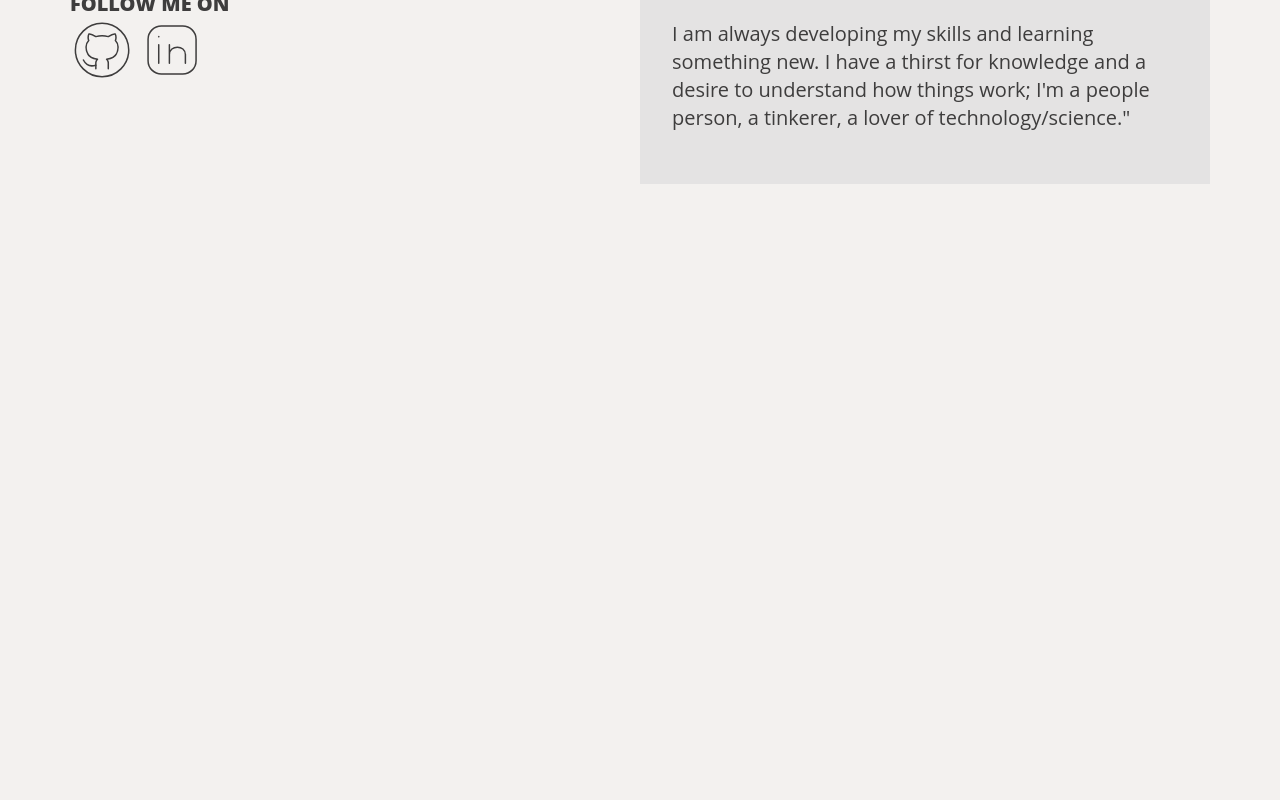
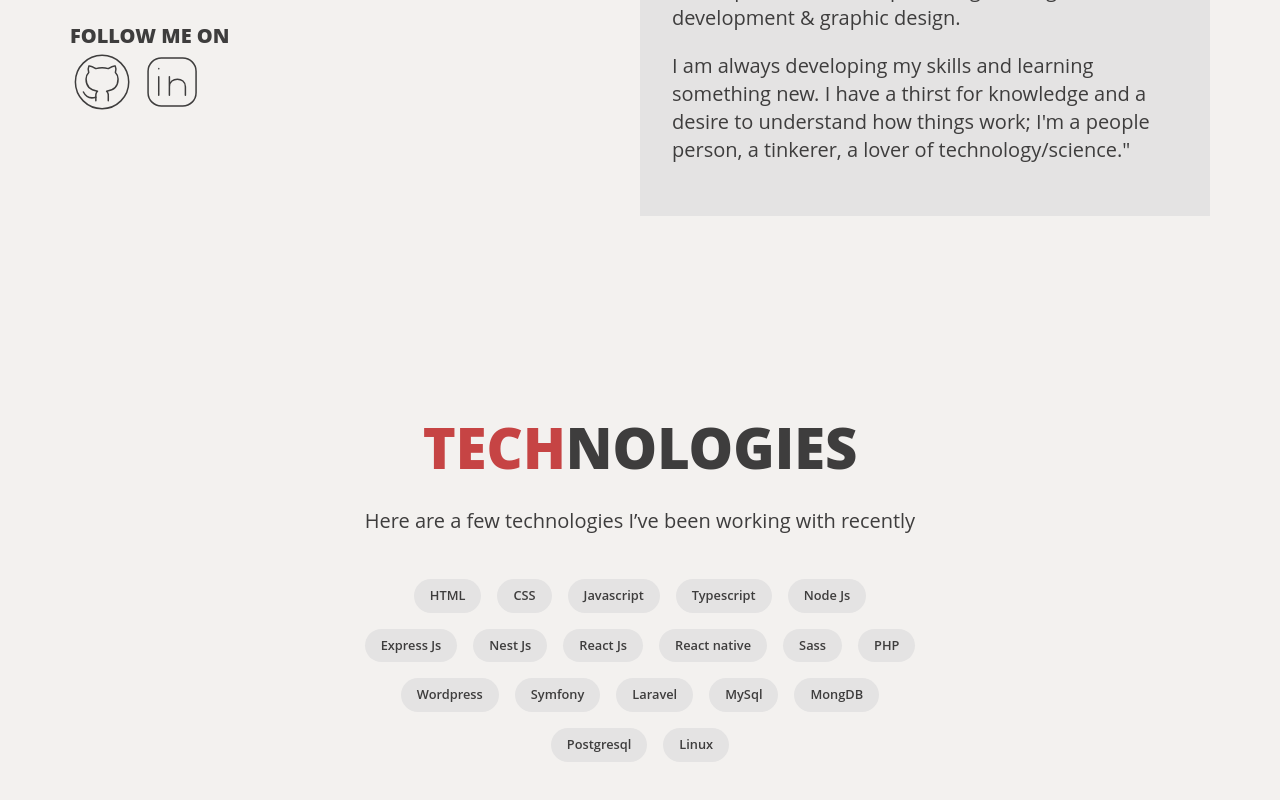
Before and after one commit to Randy-RM/portfolio-assani-beni-randy, a React (Vite) app: page / in a window 1280 px wide. Shown: the part 963-1763 px from the top of the page. Before the commit the page ends 1243 px from the top, so only its background shows below. Built offline with nearby package versions, Linux system fonts and the light colour scheme; a web font is replaced by a local one.

Commit message:
feat : creat badge component and technologies section

```diff
--- a/src/assets/sass/base/_helpers.scss
+++ b/src/assets/sass/base/_helpers.scss
@@ -56,6 +56,13 @@
   width: 1px;
 }
 
+.badge {
+  font-size: 0.8rem;
+  padding: 0.5rem 1rem;
+  margin: 0.5rem;
+  display: inline-block;
+}
+
 .p-1 {
   padding: 1rem;
 }
@@ -64,6 +71,10 @@
   padding: 2rem;
 }
 
+.standard-radius {
+  border-radius: 25px;
+}
+
 @media (max-width: map.get($breakpoints, "tablet")) {
   .hide-bloc-on-mobile {
     display: none;
--- a/src/assets/sass/base/_typography.scss
+++ b/src/assets/sass/base/_typography.scss
@@ -6,6 +6,10 @@
 body {
   color: $text-color;
   font: normal 125% / 1.4 $text-font-stack;
+}
+/*----text alignement----*/
+.text-center {
+  text-align: center;
 }
 
 /*----font weight----*/
@@ -70,7 +74,7 @@ body {
   margin: 2rem 0;
 }
 
-h2 {
+.h2 {
   font-size: 3.5rem;
   margin: 0;
 }
@@ -83,10 +87,18 @@ h2 {
   .font-big-hero {
     font-size: 4rem;
   }
+
+  .h2 {
+    font-size: 2.5rem;
+  }
 }
 
 @media (max-width: map.get($breakpoints, "mobile large")) {
   .font-big-hero {
     font-size: 3rem;
   }
+
+  .h2 {
+    font-size: 1.8rem;
+  }
 }
--- /dev/null
+++ b/src/components/badge/badge.tsx
@@ -0,0 +1,18 @@
+interface BadgeProps {
+  badgeText?: string;
+}
+
+const Badge = (props: BadgeProps): JSX.Element => {
+  let { badgeText } = props;
+  badgeText = badgeText || "";
+
+  return (
+    <>
+      <span className="bg-mid-grey text-center badge font-w-semi-bold standard-radius">
+        {`${badgeText}`}
+      </span>
+    </>
+  );
+};
+
+export default Badge;
--- a/src/components/index.ts
+++ b/src/components/index.ts
@@ -1,3 +1,4 @@
 export { default as Header } from './header/header';
 export { default as Container } from './container/container';
 export { default as Spacer } from './spacer/spacer';
+export { default as Badge } from './badge/badge';
--- a/src/pages/frontoffice/home.tsx
+++ b/src/pages/frontoffice/home.tsx
@@ -1,5 +1,5 @@
 import { Helmet } from "react-helmet";
-import { Container, Spacer } from "../../components";
+import { Container, Spacer, Badge } from "../../components";
 import RandyPicture from "../../assets/images/rm-hero-photo.png";
 import GithubCircleIcon from "../../assets/images/iconoir_github_circle.svg";
 import LinkedinIcon from "../../assets/images/iconoir_linkedin.svg";
@@ -52,7 +52,7 @@ const Home = (): JSX.Element => {
               </p>
             </div>
           </Container>
-          <Spacer height={4} />
+          <Spacer height={6} />
         </section>
         {/**Hero section end */}
         {/**About me section start */}
@@ -65,7 +65,7 @@ const Home = (): JSX.Element => {
             flexWrap="wrap"
           >
             <div className="width-40 text-center-on-mobile">
-              <h2 className="font-w-Black">
+              <h2 className="font-w-Black h2">
                 ABOUT <span className="font-brand-color">ME</span>
               </h2>
               <p>
@@ -101,6 +101,47 @@ const Home = (): JSX.Element => {
           <Spacer height={6} />
         </section>
         {/**About me section end */}
+        {/**Technologies section start */}
+        <section className="bg-light-grey">
+          <Spacer height={6} />
+          <Container
+            flexDirection="column"
+            justifyContent="center"
+            alignItems="center"
+            flexWrap="wrap"
+          >
+            <div className="width-50 text-center">
+              <h2 className="font-w-Black h2">
+                <span className="font-brand-color">TECH</span>NOLOGIES
+              </h2>
+              <p>Here are a few technologies I’ve been working with recently</p>
+            </div>
+            <div className="width-50 text-center">
+              <Spacer />
+              <Badge badgeText="HTML" />
+              <Badge badgeText="CSS" />
+              <Badge badgeText="Javascript" />
+              <Badge badgeText="Typescript" />
+              <Badge badgeText="Node Js" />
+              <Badge badgeText="Express Js" />
+              <Badge badgeText="Nest Js" />
+              <Badge badgeText="React Js" />
+              <Badge badgeText="React native" />
+              <Badge badgeText="Sass" />
+              <Badge badgeText="PHP" />
+              <Badge badgeText="Wordpress" />
+              <Badge badgeText="Symfony" />
+              <Badge badgeText="Laravel" />
+              <Badge badgeText="MySql" />
+              <Badge badgeText="MongDB" />
+              <Badge badgeText="Postgresql" />
+              <Badge badgeText="Linux" />
+              <Spacer />
+            </div>
+          </Container>
+          <Spacer height={6} />
+        </section>
+        {/**Technologies section end */}
       </main>
     </>
   );
```
